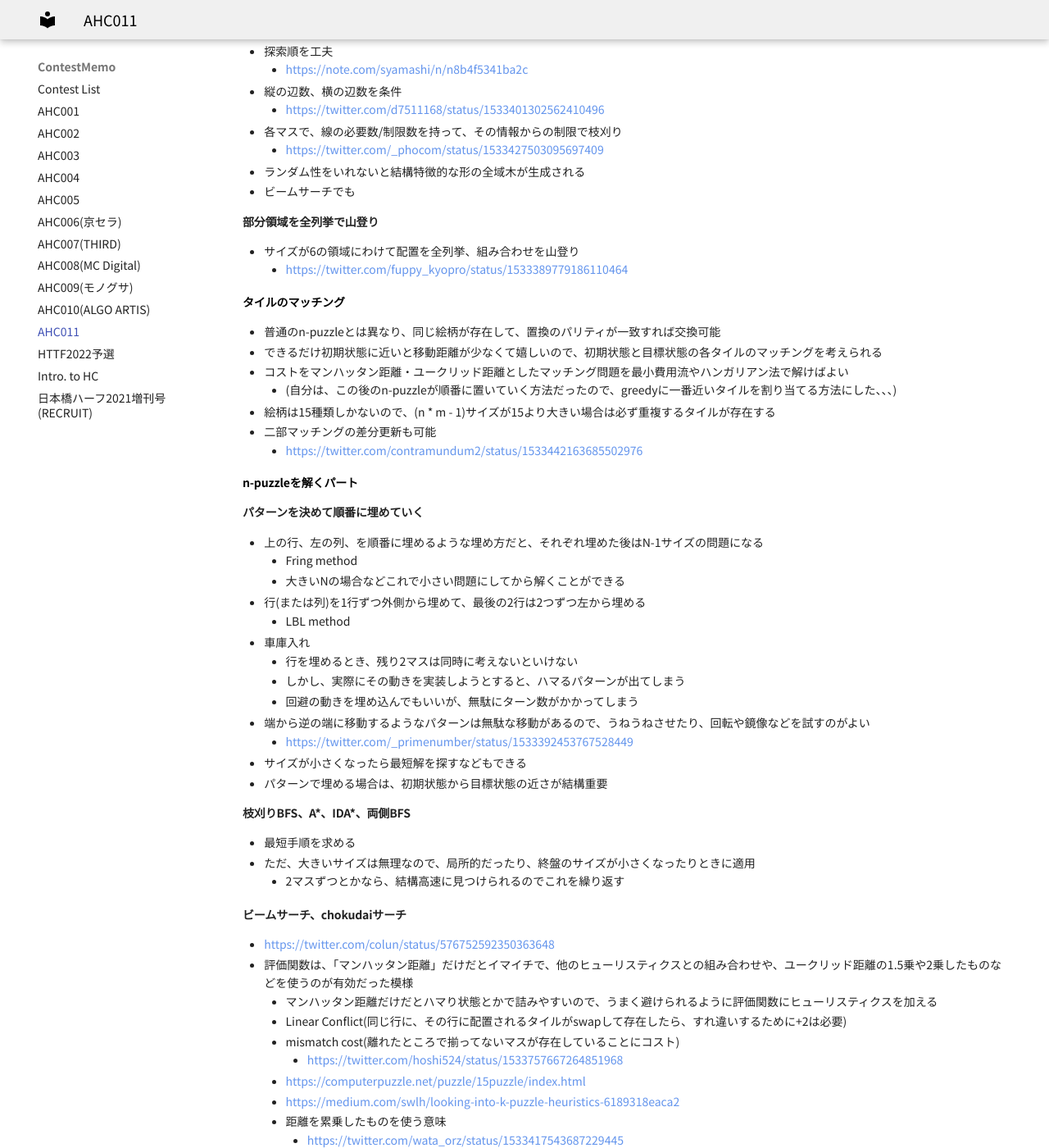
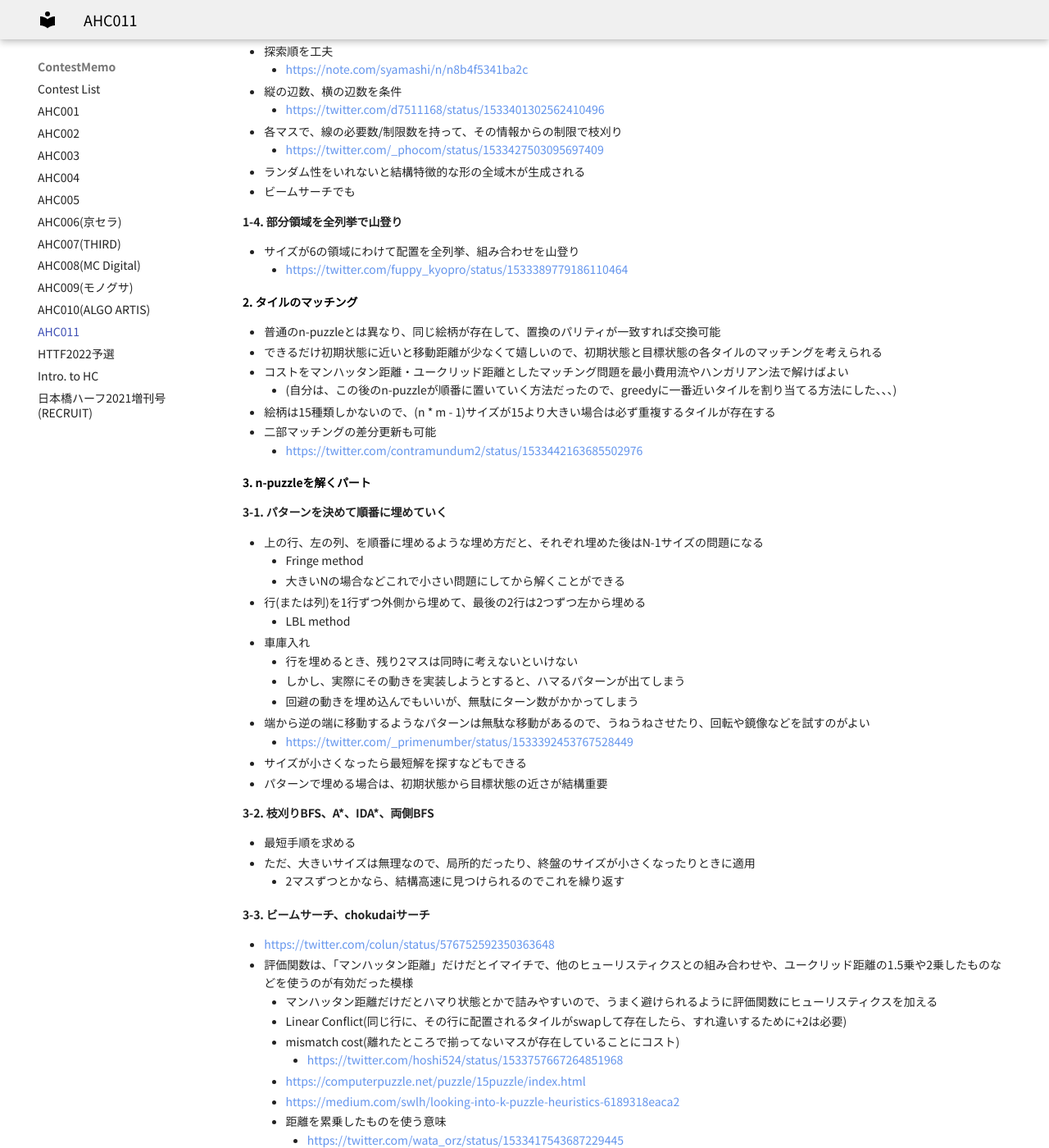
Before and after one commit to jetbead/AtCoderHeuristicContestMemo, an MkDocs documentation site: the page built from docs/ContestMemo/ahc011.md, in a window 1280 px wide and 1400 px high, scrolled down 7335 px. Shown: the whole window at 82% size. Built offline with MkDocs 1.6.1 and Material for MkDocs 9.7.7, drawn with Linux system fonts in a browser that asks for light colours; some web fonts are replaced; some of the changed text lies outside the part shown.

Commit message:
Update ahc011.md

```diff
--- a/docs/ContestMemo/ahc011.md
+++ b/docs/ContestMemo/ahc011.md
@@ -251,14 +251,14 @@ title: AHC011
     - https://twitter.com/soiya_ksk/status/1533389510654177281
     - https://twitter.com/terry_u16/status/1533388894812573697
 
-### 目標の全域木を探すパート
+### 1. 目標の全域木を探すパート
 
 - n-puzzleは、作れる状態が n!/2 あり、今回の絵柄の重複を考慮してもかなりの状態数がありえる
   - nは35～99とかなり大きい
 - ただ、visualizer(seed=0)の画像が公開されていたが、全域木になるような配置は複数存在しており、それをどれだけ効率的に探せるかが問題
   - できれば、初期配置から近い配置を探したい
 
-#### 全域木を作って、タイル集合が一致するのを目指す焼きなまし
+#### 1-1. 全域木を作って、タイル集合が一致するのを目指す焼きなまし
 
 - 各タイルの中心を頂点として、絵柄は無視していろんな全域木を作り、タイル集合が一致するのを目指す焼きなまし
   - 全域木は、1辺をつないでサイクルをdfsで探し、その中から1辺を追加すると、別の全域木が作れる
@@ -268,7 +268,7 @@ title: AHC011
 - 二部マッチングコストの差分更新
   - https://twitter.com/contramundum2/status/1533389325605273600
 
-#### 2タイルswapする焼きなまし
+#### 1-2. 2タイルswapする焼きなまし
 
 - n-puzzleが解けるかどうかは、置換のパリティで判断できる
   - https://manabitimes.jp/math/979
@@ -286,7 +286,7 @@ title: AHC011
   - https://github.com/FakePsyho/cpcontests/blob/master/atcoder/ahc011/approach.md
   - https://twitter.com/takumi152/status/1533419046213124096
 
-#### 枝刈りDFS/BFS
+#### 1-3. 枝刈りDFS/BFS
 
 - 「タイルの外側に向かって線は出ない」「閉路になってはいけない」など枝刈りが可能
 - 連結性で枝刈り
@@ -318,13 +318,13 @@ title: AHC011
 - ランダム性をいれないと結構特徴的な形の全域木が生成される
 - ビームサーチでも
 
-#### 部分領域を全列挙で山登り
+#### 1-4. 部分領域を全列挙で山登り
 
 - サイズが6の領域にわけて配置を全列挙、組み合わせを山登り
   - https://twitter.com/fuppy_kyopro/status/1533389779186110464
 
 
-### タイルのマッチング
+### 2. タイルのマッチング
 
 - 普通のn-puzzleとは異なり、同じ絵柄が存在して、置換のパリティが一致すれば交換可能
 - できるだけ初期状態に近いと移動距離が少なくて嬉しいので、初期状態と目標状態の各タイルのマッチングを考えられる
@@ -335,12 +335,12 @@ title: AHC011
   - https://twitter.com/contramundum2/status/1533442163685502976
 
 
-### n-puzzleを解くパート
+### 3. n-puzzleを解くパート
 
-#### パターンを決めて順番に埋めていく
+#### 3-1. パターンを決めて順番に埋めていく
 
 - 上の行、左の列、を順番に埋めるような埋め方だと、それぞれ埋めた後はN-1サイズの問題になる
-  - Fring method
+  - Fringe method
   - 大きいNの場合などこれで小さい問題にしてから解くことができる
 - 行(または列)を1行ずつ外側から埋めて、最後の2行は2つずつ左から埋める
   - LBL method
@@ -354,13 +354,13 @@ title: AHC011
 - パターンで埋める場合は、初期状態から目標状態の近さが結構重要
 
 
-#### 枝刈りBFS、A*、IDA*、両側BFS
+#### 3-2. 枝刈りBFS、A*、IDA*、両側BFS
 
 - 最短手順を求める
 - ただ、大きいサイズは無理なので、局所的だったり、終盤のサイズが小さくなったりときに適用
   - 2マスずつとかなら、結構高速に見つけられるのでこれを繰り返す
 
-#### ビームサーチ、chokudaiサーチ
+#### 3-3. ビームサーチ、chokudaiサーチ
 
 - https://twitter.com/colun/status/576752592350363648
 - 評価関数は、「マンハッタン距離」だけだとイマイチで、他のヒューリスティクスとの組み合わせや、ユークリッド距離の1.5乗や2乗したものなどを使うのが有効だった模様
```
